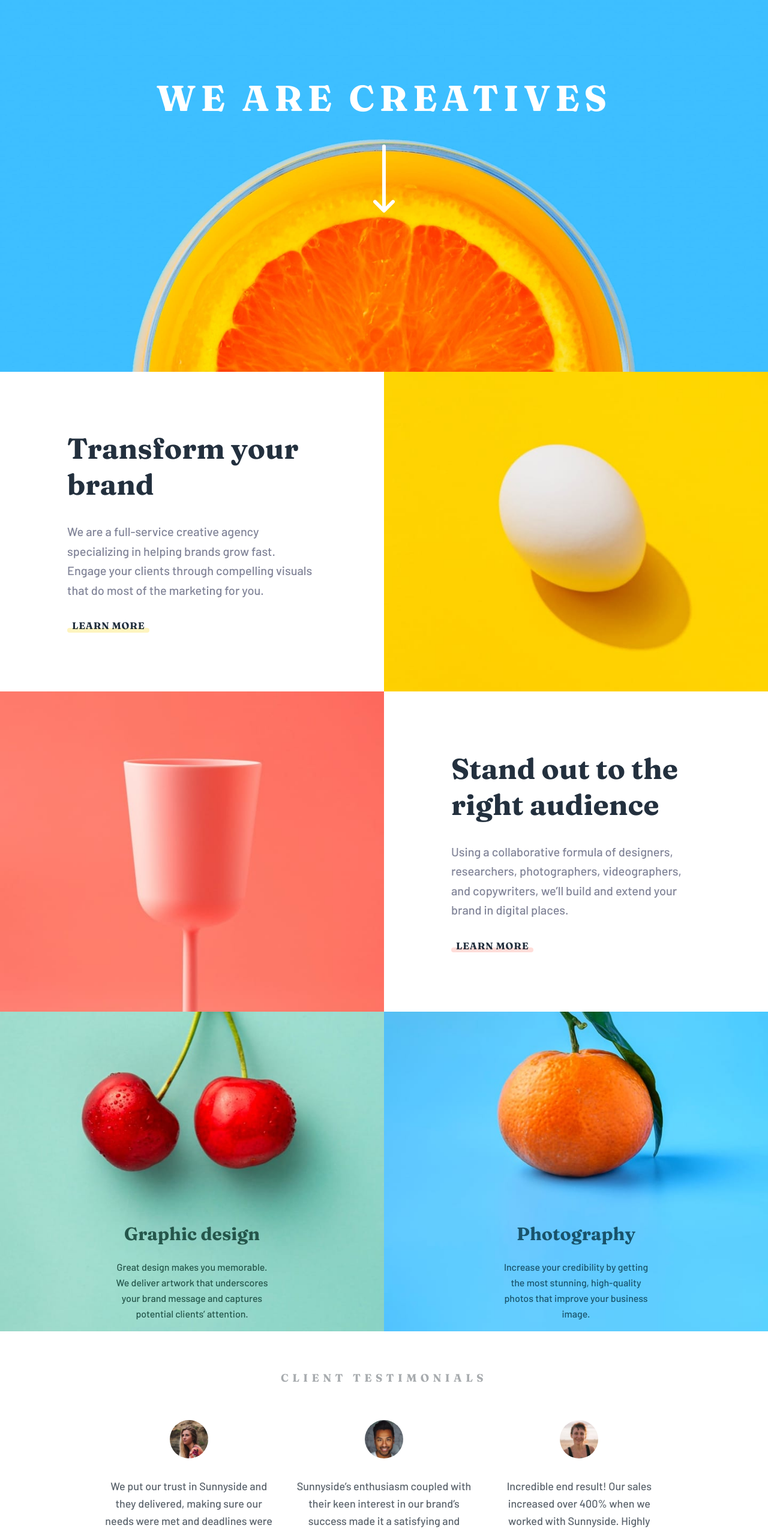
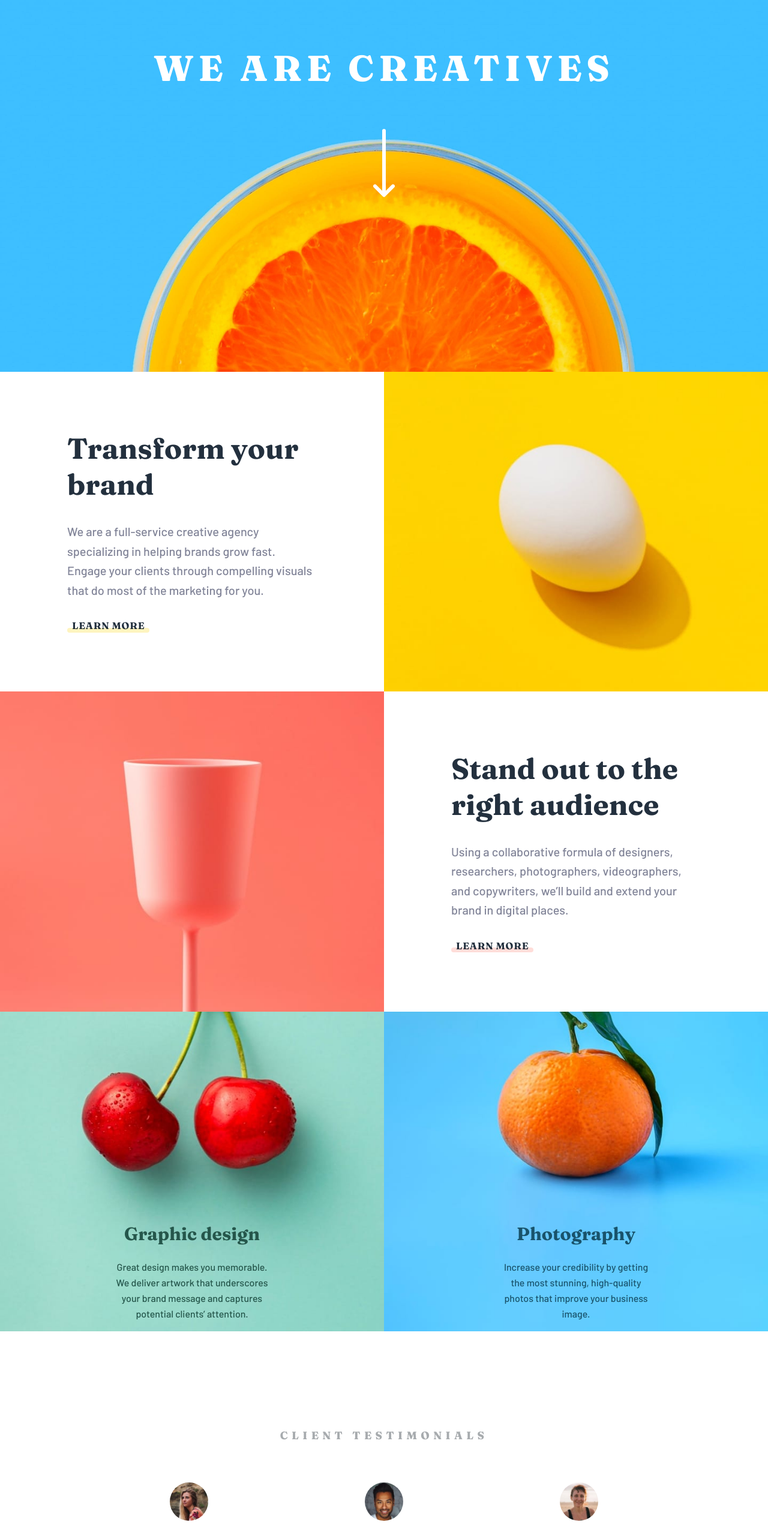
Before and after one commit to AnggaWibawa/sunnyside-agency-landing-page-main, a website built with Vite: page index.html in a window 1280 px wide. Shown: the part 180-2738 px from the top of the page at 60% size. Built offline with nearby package versions, Linux system fonts and the light colour scheme.

Commit message:
Improving the design

```diff
--- a/index.html
+++ b/index.html
@@ -11,7 +11,7 @@
 
 <body class="bg-white font-body min-h-screen flex flex-col">
   <header aria-labelledby="hero-title"
-    class="bg-[url(./assets/images/mobile/image-header.jpg)] bg-center bg-cover bg-no-repeat min-h-screen flex flex-col p-10 sm:bg-[url(./assets/images/desktop/image-header.jpg)]">
+    class="bg-[url(./assets/images/mobile/image-header.jpg)] bg-center bg-cover bg-no-repeat min-h-screen flex flex-col p-8 sm:bg-[url(./assets/images/desktop/image-header.jpg)] md:p-10">
     <nav aria-label="Main Navigation" class="h-10 relative flex justify-between items-center">
       <a href="index.html#hero">
         <img src="./src/assets/images/logo.svg" alt="Sunnyside’s logo" class="lg:w-40 xl:w-52">
@@ -31,9 +31,9 @@
         </li>
       </ul>
     </nav>
-    <div class="flex flex-col grow justify-center items-center gap-10">
+    <div class="flex flex-col grow items-center gap-16 pt-44">
       <h1 id="hero-title"
-        class="text-white font-heading font-bold text-[2.5rem]/tight tracking-[0.5rem] uppercase text-center md:text-6xl/tight">
+        class="text-white font-heading font-extrabold text-[2.5rem]/tight tracking-[0.5rem] uppercase text-center md:text-6xl/tight">
         We are creatives</h1>
       <a href="#about">
         <img src="./src/assets/images/icon-arrow-down.svg" alt="Scroll down to about section">
@@ -103,9 +103,11 @@
       </article>
     </section>
 
-    <section aria-labelledby="testimonials-title" class="flex flex-col text-center gap-14 px-6 py-16 lg:px-20 xl:px-42">
+    <section aria-labelledby="testimonials-title"
+      class="flex flex-col justify-center text-center gap-16 px-6 py-40 lg:px-20 xl:px-42">
       <h2 id="testimonials-title"
-        class="text-grey-400 font-heading font-bold tracking-[0.2rem] uppercase md:text-lg md:tracking-[0.4rem]">Client
+        class="text-grey-400 font-heading font-extrabold tracking-[0.2rem] uppercase md:text-lg md:tracking-[0.4rem]">
+        Client
         testimonials</h2>
       <div class="grid grid-cols-1 gap-x-8 gap-y-14 sm:grid-cols-3">
         <article class="testimonial-container">
```
